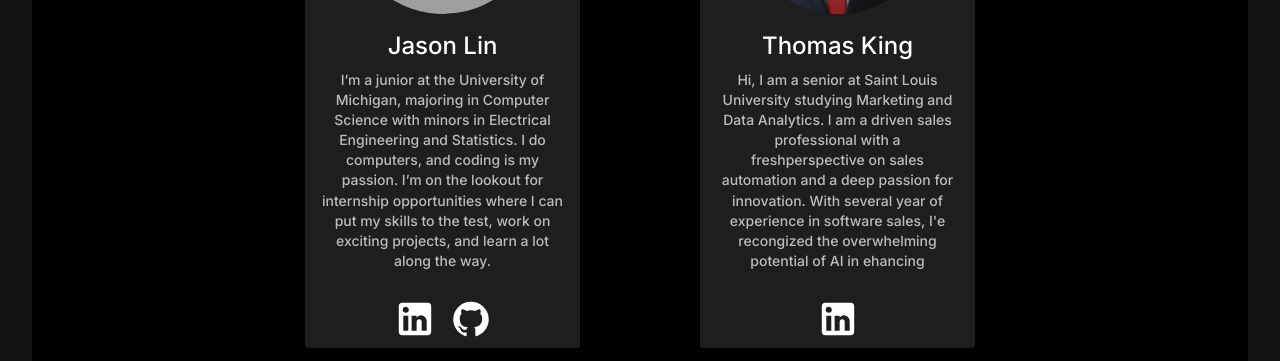
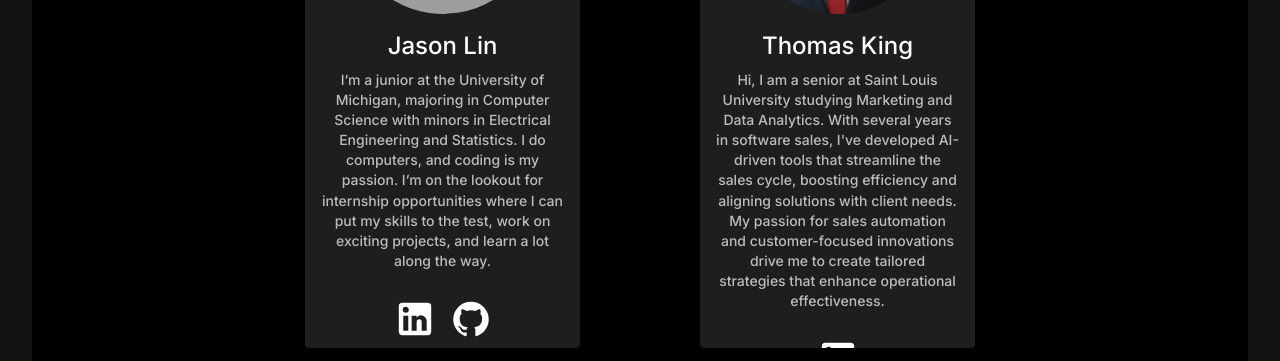
Before and after one commit to Shashhhh/plmGPT, a React (Vite) app in the folder plmGPT/: page / in a window 1280 px wide. Shown: the part 4857-5218 px from the top of the page. Built offline with nearby package versions, Linux system fonts and the light colour scheme; grey boxes are pictures that could not be loaded.

Commit message:
added build

```diff
--- a/plmGPT/src/components/avatars.jsx
+++ b/plmGPT/src/components/avatars.jsx
@@ -96,7 +96,7 @@ export default function Avatars() {
       <ProfileCard
         name="Thomas King"
         avatarSrc="/TJKing.jpg"
-        description="Hi, I am a senior at Saint Louis University studying Marketing and Data Analytics. I am a driven sales professional with a freshperspective on sales automation and a deep passion for innovation. With several year of experience in software sales, I'e recongized the overwhelming potential of AI in ehancing "
+        description="Hi, I am a senior at Saint Louis University studying Marketing and Data Analytics. With several years in software sales, I've developed AI-driven tools that streamline the sales cycle, boosting efficiency and aligning solutions with client needs. My passion for sales automation and customer-focused innovations drive me to create tailored strategies that enhance operational effectiveness."
         linkedinUrl="https://www.linkedin.com/in/thomasj-king"
         avatarRotation={0}
       />
--- a/plmGPT/vite.config.js
+++ b/plmGPT/vite.config.js
@@ -5,6 +5,9 @@ import path from 'path';
 // https://vitejs.dev/config/
 export default defineConfig({
   plugins: [react()],
+  build: {
+    outDir: 'build'
+  },
   resolve: {
     alias: {
       '@components': path.resolve(__dirname, './src/components'),
```
